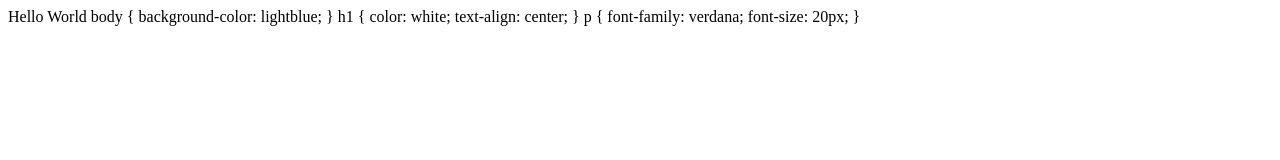
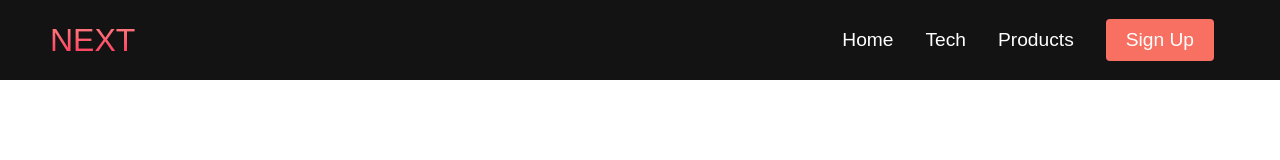
Before and after one commit to gamorris246/portfolio, a plain HTML site: page index.html in a window 1280 px wide. Drawn offline with Linux system fonts and the light colour scheme.

Commit message:
Commit changes to navigation

```diff
--- a/index.html
+++ b/index.html
@@ -1,18 +1,37 @@
-<html>
-  <head> Hello World </head>
-  <body>
-    body {
-  background-color: lightblue;
-}
+<!DOCTYPE html>
+<html lang="en">
+<head>
+  <meta charset="UTF-8">
+  <meta http-equiv="X-UA-Compatible" content="IE=edge">
+  <meta name="viewport" content="width=device-width, initial-scale=1.0">
+  <title>Project Alpha</title>
+  <link rel="stylesheet" href="styles.css">
+</head>
+<body>
+  <nav class="navbar">
+    <div class="navbar__container">
+      <a href="/" id="navbar__logo">NEXT</a>
 
-h1 {
-  color: white;
-  text-align: center;
-}
-
-p {
-  font-family: verdana;
-  font-size: 20px;
-}
-  </body>
+      <div class="navbar__toggle" id="mobile-menu">
+        <span class="bar"></span>
+        <span class="bar"></span>
+        <span class="bar"></span>
+      </div>
+      <ul class="navbar__menu">
+        <li class="navbar__item">
+          <a href="/" class="navbar__links"> Home </a>
+        </li>
+        <li class="navbar__item">
+          <a href="/tech.html" class="navbar__links"> Tech </a>
+        </li>
+        <li class="navbar__item">
+          <a href="/" class="navbar__links"> Products </a>
+        </li>
+        <li class="navbar__btn">
+          <a href="/" class="button"> Sign Up </a>
+        </li>
+      </ul>
+    </div>
+  </nav>
+</body>
 </html>
```
Also changed, not shown: app.js (added), tech.html (added), 1 other file.
